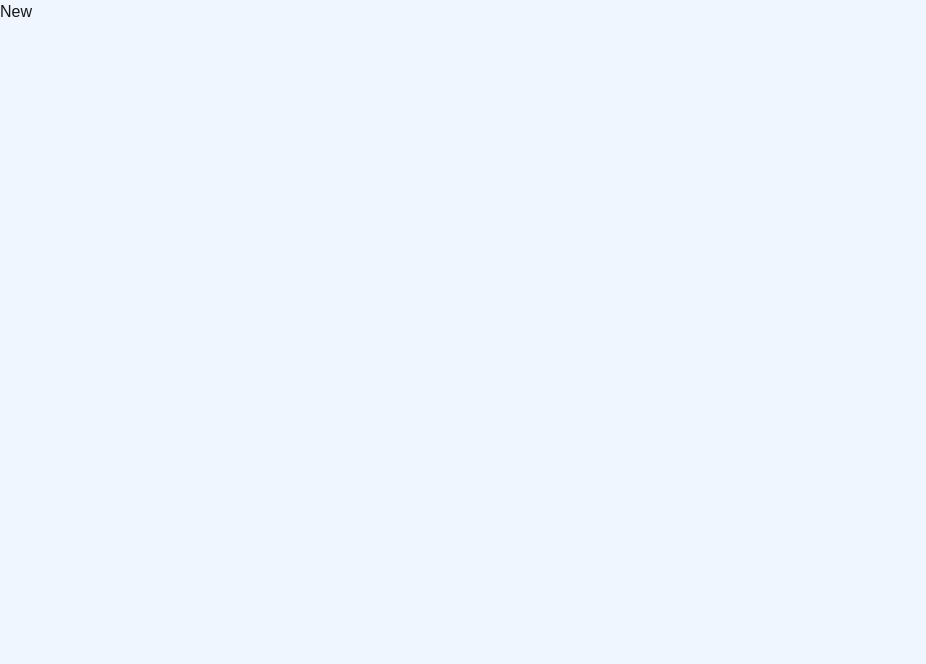
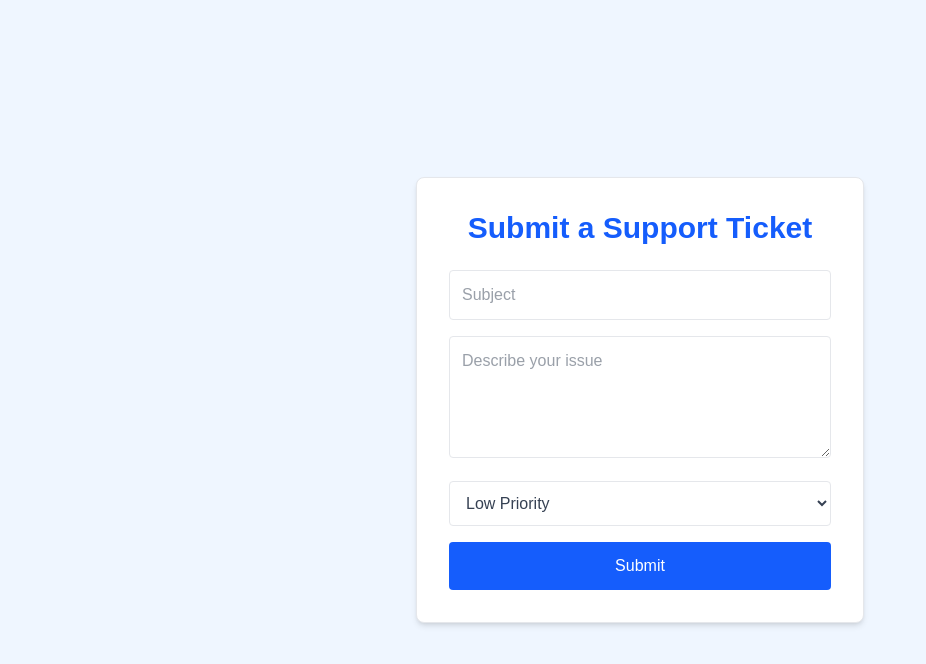
Before and after one commit to kaloyan-marinov/quick-ticket, a Next.js app: page /tickets/new in a window 1280 px wide. Shown: the top 664 px of the page, without its empty margins (0-926 px from the left). Built offline with nearby package versions, Linux system fonts and the light colour scheme.

Commit message:
flesh out the `<NewTicketPage>` component, keeping it as a static component for starters

```diff
--- a/src/app/tickets/new/page.tsx
+++ b/src/app/tickets/new/page.tsx
@@ -1,5 +1,44 @@
 const NewTicketPage = () => {
-  return <>New</>;
+  return (
+    <div className="min-h-screen bg-blue-50 flex items-center justify-center px-4">
+      <div className="w-full max-w-md bg-white shadow-md rounded-lg p-8 border border-gray-200">
+        <h1 className="text-3xl font-bold mb-6 text-center text-blue-600">
+          Submit a Support Ticket
+        </h1>
+        <form className="space-y-4 text-gray-700">
+          <input
+            className="w-full border border-gray-200 p-3 rounded focus:outline-none focus:ring-2 focus:ring-blue-400"
+            type="text"
+            name="subject"
+            placeholder="Subject"
+            required
+          />
+          <textarea
+            className="w-full border border-gray-200 p-3 rounded focus:outline-none focus:ring-2 focus:ring-blue-400"
+            name="description"
+            placeholder="Describe your issue"
+            rows={4}
+            required
+          />
+          <select
+            className="w-full border border-gray-200 p-3 rounded focus:outline-none focus:ring-2 focus:ring-blue-400 text-gray-700"
+            name="priority"
+            defaultValue="Low"
+          >
+            <option value="Low">Low Priority</option>
+            <option value="Medium">Medium Priority</option>
+            <option value="High">High Priority</option>
+          </select>
+          <button
+            className="w-full bg-blue-600 text-white p-3 rounded hover:bg-blue-700 transition disabled:opacity-50"
+            type="submit"
+          >
+            Submit
+          </button>
+        </form>
+      </div>
+    </div>
+  );
 };
 
 export default NewTicketPage;
```
